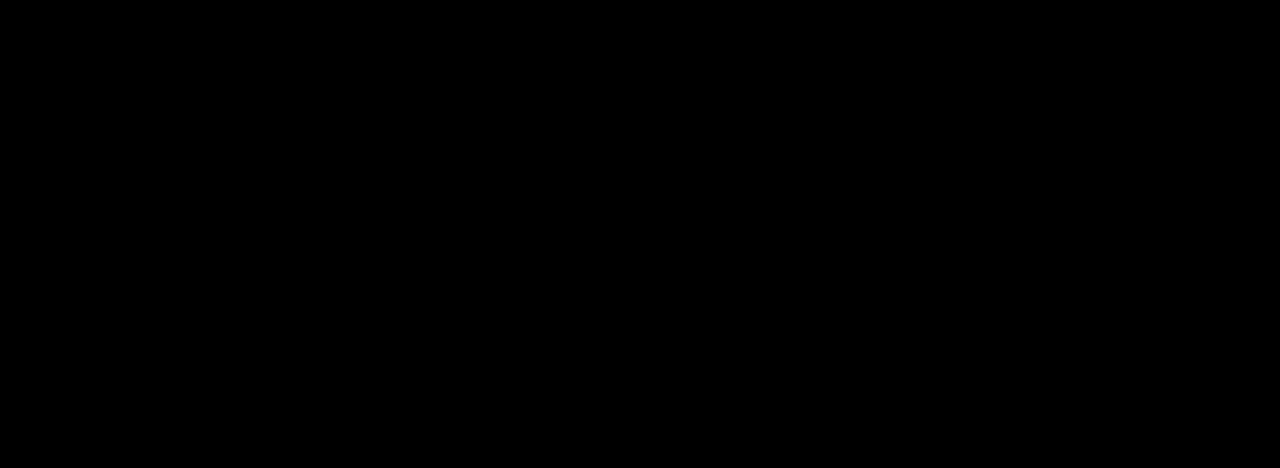
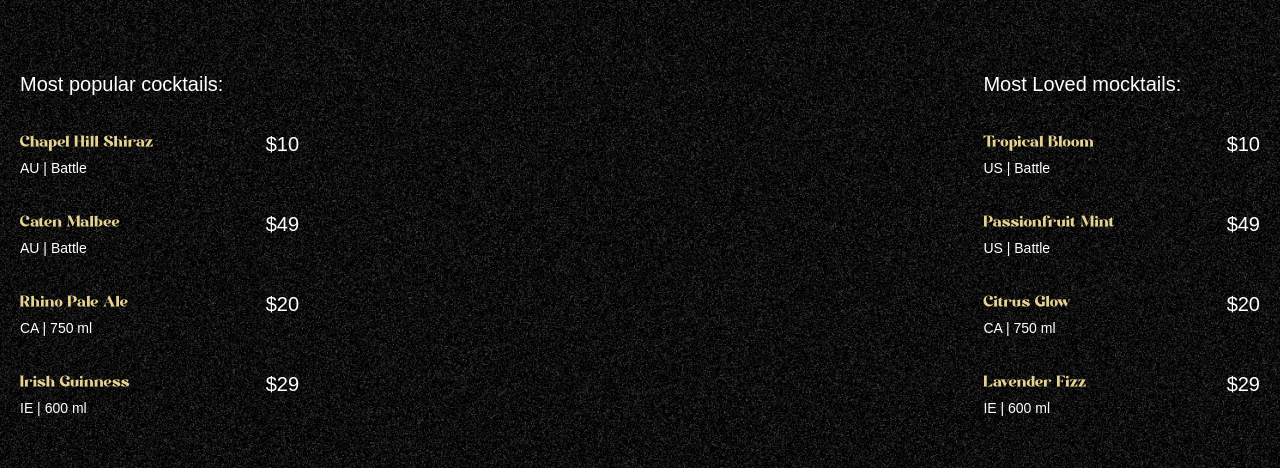
Before and after one commit to calvinputera/my-gsap-landing-page, a React (Vite) app: page / in a window 1280 px wide. Shown: the part 890-1358 px from the top of the page. Built offline with nearby package versions, Linux system fonts and the light colour scheme; a web font is replaced by a local one.

Commit message:
[UPDATE] cocktails section

```diff
--- a/src/App.jsx
+++ b/src/App.jsx
@@ -3,6 +3,7 @@
 import gsap from "gsap";
 import Navbar from "./components/Navbar";
 import Hero from "./components/Hero";
+import Cocktails from "./components/Cocktails";
 
 gsap.registerPlugin(ScrollTrigger, SplitText);
 
@@ -11,7 +12,7 @@
     <main>
       <Navbar />
       <Hero />
-      <div className="h-dvh bg-black"></div>
+      <Cocktails />
     </main>
   );
 };
--- /dev/null
+++ b/src/components/Cocktails.jsx
@@ -0,0 +1,78 @@
+import React from "react";
+import { cocktailLists, mockTailLists } from "../../constants";
+import { useGSAP } from "@gsap/react";
+import gsap from "gsap";
+
+const Cocktails = () => {
+  useGSAP(() => {
+    const parallaxTimeline = gsap.timeline({
+      scrollTrigger: {
+        trigger: "#cocktails",
+        start: "top 30%",
+        end: "bottom 80%",
+        scrub: true,
+      },
+    });
+
+    parallaxTimeline
+      .from("#c-left-leaf", {
+        x: -100,
+        y: 100,
+      })
+      .from("#c-right-leaf", {
+        x: 100,
+        y: 100,
+      });
+  }, []);
+
+  return (
+    <section id="cocktails" className="noisy">
+      <img src="/images/cocktail-left-leaf.png" alt="l-leaf" id="c-left-leaf" />
+      <img
+        src="/images/cocktail-right-leaf.png"
+        alt="r-leaf"
+        id="c-right-leaf"
+      />
+
+      <div className="list">
+        <div className="popular">
+          <h2>Most popular cocktails:</h2>
+
+          <ul>
+            {cocktailLists.map(({ name, country, detail, price }) => (
+              <li key={name}>
+                <div className="md:me-28">
+                  <h3>{name}</h3>
+                  <p>
+                    {country} | {detail}
+                  </p>
+                </div>
+                <span>{price}</span>
+              </li>
+            ))}
+          </ul>
+        </div>
+
+        <div className="loved">
+          <h2>Most Loved mocktails:</h2>
+
+          <ul>
+            {mockTailLists.map(({ name, country, detail, price }) => (
+              <li key={name}>
+                <div className="md:me-28">
+                  <h3>{name}</h3>
+                  <p>
+                    {country} | {detail}
+                  </p>
+                </div>
+                <span>{price}</span>
+              </li>
+            ))}
+          </ul>
+        </div>
+      </div>
+    </section>
+  );
+};
+
+export default Cocktails;
--- a/src/components/Hero.jsx
+++ b/src/components/Hero.jsx
@@ -1,9 +1,13 @@
+import React, { useRef } from "react";
+import gsap from "gsap";
 import { useGSAP } from "@gsap/react";
-import gsap from "gsap";
 import { SplitText } from "gsap/all";
-import React from "react";
+import { useMediaQuery } from "react-responsive";
 
 const Hero = () => {
+  const videoRef = useRef(null);
+  const isMobile = useMediaQuery({ maxWidth: 767 });
+
   useGSAP(() => {
     const heroSplit = new SplitText(".title", { type: "chars, words" });
     const paragraphSplit = new SplitText(".subtitle", { type: "lines" });
@@ -49,6 +53,25 @@
         },
         0
       );
+
+    const startValue = isMobile ? "top 50%" : "center 60%";
+    const endValue = isMobile ? "120% top" : "bottom top";
+
+    let tl = gsap.timeline({
+      scrollTrigger: {
+        trigger: "video",
+        start: startValue,
+        end: endValue,
+        scrub: true,
+        pin: true,
+      },
+    });
+
+    videoRef.current.onloadedmetadata = () => {
+      tl.to(videoRef.current, {
+        currentTime: videoRef.current.duration,
+      });
+    };
   }, []);
 
   return (
@@ -84,6 +107,16 @@
           </div>
         </div>
       </section>
+
+      <div className="video absolute inset-0">
+        <video
+          ref={videoRef}
+          src="/videos/output.mp4"
+          muted
+          preload="auto"
+          playsInline
+        />
+      </div>
     </>
   );
 };
```
